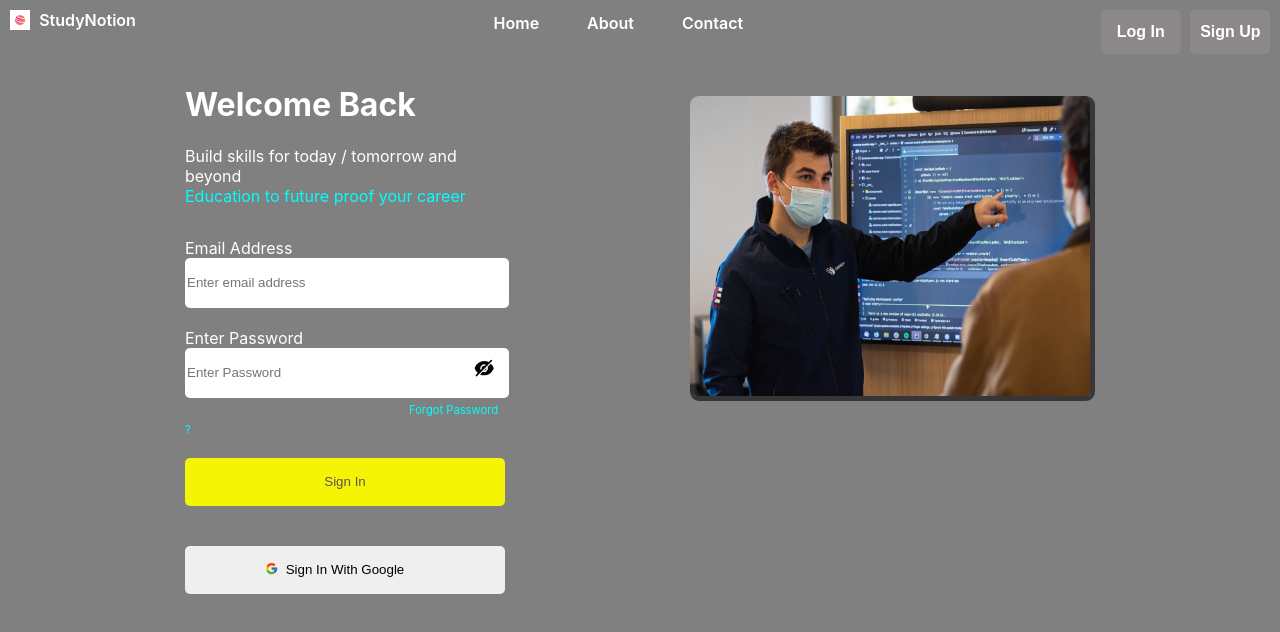
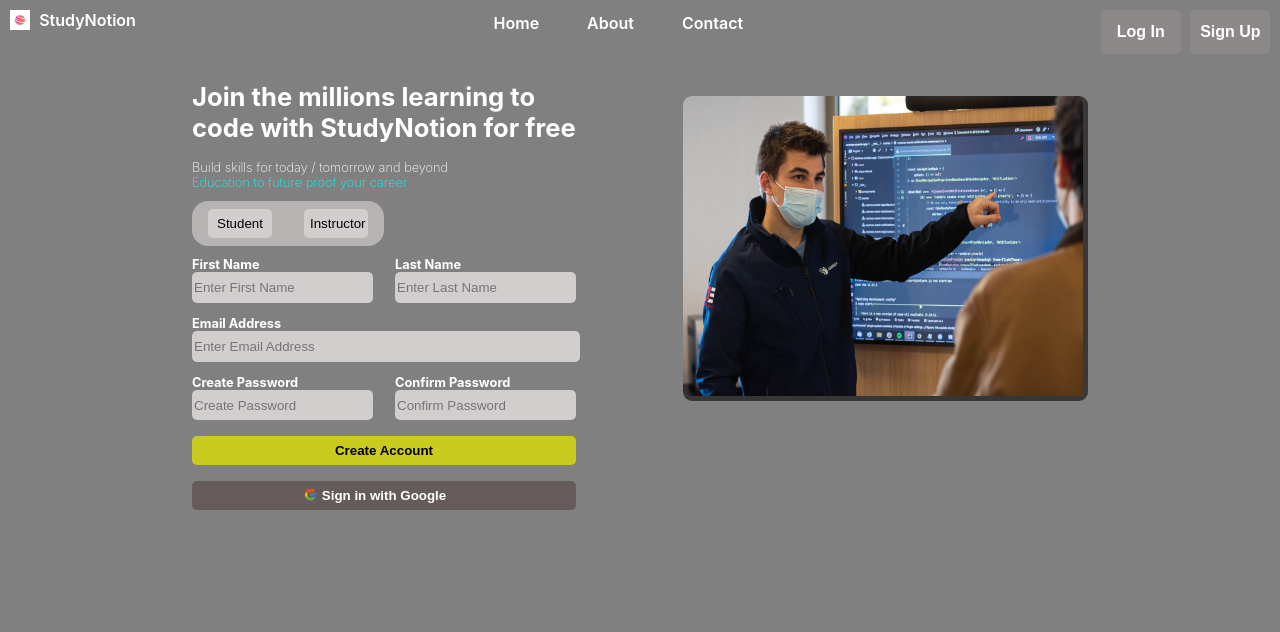
Before and after one commit to Nikhil-Kumar-02/my-login-page-react, a React (Create React App) app: page / in a window 1280 px wide. Shown: the top 632 px of the page. Built offline with nearby package versions, Linux system fonts and the light colour scheme.

Commit message:
added the sign up or register page

```diff
--- a/src/App.css
+++ b/src/App.css
@@ -49,6 +49,9 @@
     color: white;
 }
 
+
+
+/* below css for log in page */
 .LogInPage{
     height: 92vh;
     width: 100%;
@@ -119,3 +122,109 @@
     font-size: 1.4rem;
     cursor: pointer;
 }
+
+
+/* below css for sign up page */
+
+.signup-wrapper{
+    height: 92vh;
+    /* background-color: pink; */
+    display: flex;
+    justify-content: center ;
+}
+
+.signup-container{
+    display: flex;
+    width: 70vw;
+    /* background-color: gray; */
+    justify-content: space-between;
+}
+
+.signup-form{
+    width: 30vw;
+    /* background-color: yellow; */
+    color: white;
+    font-size: 0.8rem;
+    font-weight: 700;
+}
+
+.signup-text{
+    font-weight: 200;
+}
+
+.signup-bluetxt{
+    color: aqua;
+}
+
+.selectUser{
+    background-color: rgb(183, 179, 179);
+    border-radius: 1rem;
+    width: max-content;
+    margin: 0.7rem 0rem;
+}
+
+.selectUser > * {
+    margin: 0.5rem 1rem;
+    background-color: rgb(211, 206, 206);
+    height: 1.8rem;
+    width: 4rem;
+    border: none;
+    border-radius: 15px;
+    cursor: pointer;
+}
+
+.signupPersonalDetails{
+    display: flex;
+    justify-content: space-between;
+    & input{
+        background-color: rgb(211, 206, 206);
+    }
+
+}
+
+.signup-form {
+    & input , button{
+        height: 1.8rem;
+        border: none;
+        border-radius: 5px;
+    }
+}
+
+.signupEmail {
+    margin: 0.8rem 0;
+    & input{
+        width: 30vw;
+        background-color: rgb(211, 206, 206);
+    }
+}
+
+.signup-password{
+    display: flex;
+    justify-content: space-between;
+    & input{
+        background-color: rgb(211, 206, 206);
+    }
+}
+
+.createAccount{
+    width: 30vw;
+    height: 12vh;
+    margin: 1rem 0;
+    background-color: rgb(202, 202, 31);
+    cursor: pointer;
+    font-weight: 700;
+}
+
+.signup-google >*{
+    width: 30vw;
+    cursor: pointer;
+    font-weight: 700;
+    color: white;
+    background-color: rgb(101, 91, 91);
+    position: relative;
+}
+
+.signup-google-logo{
+    position: absolute;
+    left: 7rem;
+}
--- a/src/App.js
+++ b/src/App.js
@@ -2,6 +2,7 @@ import './App.css';
 import HeaderPage from './components/HeaderPage';
 import HomePage from './components/HomePage';
 import LogInPage from './components/LogInPage';
+import SignUp from './components/SignUp';
 
 
 function App() {
@@ -11,7 +12,8 @@ function App() {
         {/* <div className='homePage'>
           <HomePage></HomePage>
         </div> */}
-        <LogInPage></LogInPage>
+        {/* <LogInPage></LogInPage> */}
+        <SignUp></SignUp>
     </div>
   );
 }
--- /dev/null
+++ b/src/components/SignUp.js
@@ -0,0 +1,62 @@
+import React from "react"
+import teaching from '../images/teaching.jpg'
+import { FcGoogle } from 'react-icons/fc';
+import { AiFillEyeInvisible } from 'react-icons/ai';
+
+const SignUp = (props) => {
+  return (
+    <div className="signup-wrapper">
+      <div className="signup-container">
+      <form className="signup-form">
+            <div className="signup-text">
+                <h1>Join the millions learning to code with StudyNotion for free</h1>
+                <span>Build skills for today / tomorrow and beyond</span>
+                <br></br>
+                <span className="signup-bluetxt">Education to future proof your career</span>
+            </div>
+            <div className="selectUser">
+                <button>Student</button>
+                <button>Instructor</button>
+            </div>
+            <div className="signupPersonalDetails">
+                <div className="signupfName">
+                    <label htmlFor="fname">First Name</label>
+                    <br></br>
+                    <input placeholder="Enter First Name" id="fname" type="text"></input>
+                </div>
+                <div className="signuplName">
+                    <label htmlFor="lname">Last Name</label>
+                    <br></br>
+                    <input placeholder="Enter Last Name" id="lname" type="text"></input>
+                </div>
+            </div>
+            <div className="signupEmail">
+                <label htmlFor="email">Email Address</label>
+                <br></br>
+                <input type="email" placeholder="Enter Email Address" id="email"></input>
+            </div>
+            <div className="signup-password">
+                <div className="crePassword">
+                    <label htmlFor="crePassword">Create Password</label>
+                    <br></br>
+                    <input placeholder="Create Password" id="crePassword" type="password"></input>
+
+                </div>
+                <div className="cnfPassword">
+                    <label htmlFor="cnfPassword">Confirm Password</label>
+                    <br></br>
+                    <input placeholder="Confirm Password" id="cnfPassword" type="password"></input>
+                </div>
+            </div>
+            <button className="createAccount">Create Account</button>
+            <div className="signup-google">
+                <button><FcGoogle className="signup-google-logo"></FcGoogle>Sign in with Google</button>
+            </div>
+        </form>
+        <img src={teaching} alt="the teacher is teaching" width={400} height={300} className="teachingImage"></img>
+      </div>
+    </div>
+  )
+};
+
+export default SignUp;
```
